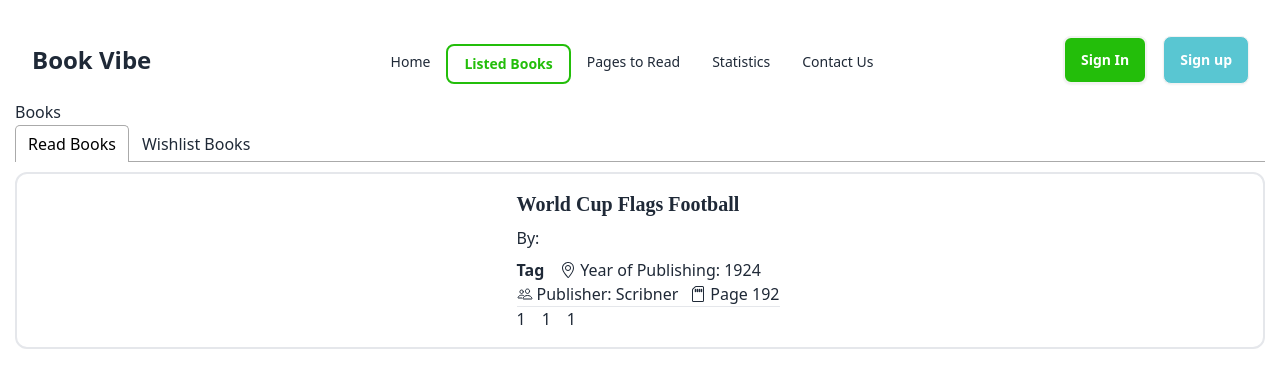
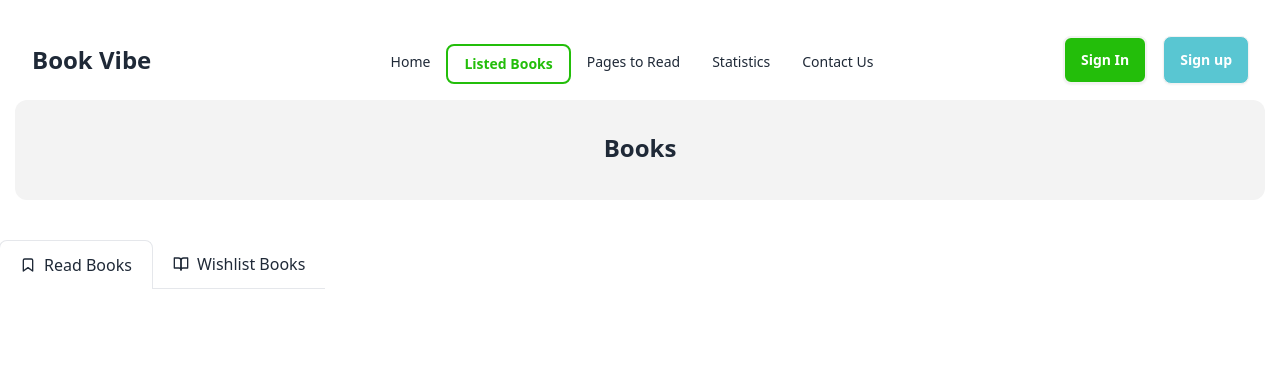
Before and after one commit to nusrat3657/book-review8, a React app: page /books in a window 1280 px wide. Shown: the top 388 px of the page. Built offline with nearby package versions, Linux system fonts and the light colour scheme; the HTML template or start-up script is replaced by a standard one.

Commit message:
added read books section

```diff
--- a/package.json
+++ b/package.json
@@ -20,6 +20,7 @@
     "react-icons": "^5.0.1",
     "react-router-dom": "^6.22.3",
     "react-tabs": "^6.0.2",
+    "react-toastify": "^10.0.5",
     "sort-by": "^1.2.0"
   },
   "devDependencies": {
--- a/src/components/Book/Book.jsx
+++ b/src/components/Book/Book.jsx
@@ -15,7 +15,7 @@ const Book = ({ book }) => {
                 <div className=" mt-4 flex gap-4">
                     {
                         tags.map(tag => (
-                                <p className="bg-[#23BE0A]/5 text-[#23BE0A] px-4 py-2 rounded-full ">{tag}</p>
+                                <p key={tag} className="bg-[#23BE0A]/5 text-[#23BE0A] px-4 py-2 rounded-full ">{tag}</p>
                         ))
                     }
                 </div>
@@ -34,7 +34,7 @@ const Book = ({ book }) => {
 };
 
 Book.propTypes ={
-    name: PropTypes.object.isRequired
+    name: PropTypes.object
 }
 
 export default Book;
--- a/src/components/Details/Details.jsx
+++ b/src/components/Details/Details.jsx
@@ -1,17 +1,31 @@
 import { useLoaderData, useParams } from "react-router-dom";
+import { ToastContainer, toast } from 'react-toastify';
+import 'react-toastify/dist/ReactToastify.css';
+import { saveReadBooks } from "../utility/readLocalStorage";
+
 
 const Details = () => {
     const books = useLoaderData();
     const { id } = useParams()
-    const book = books.find(book => book.id == id);
+    const idInt = parseInt(id)
+    const book = books.find(book => book.id === idInt);
     console.log(book);
+
+    const handleReadBooks = () =>{
+        saveReadBooks(idInt);
+        toast('Book added to read');
+    }
+    const handleWishLists = () =>{
+        toast('Book added to wishlist ')
+    }
+
     return (
 
         // <h3>show details</h3>
 
-        <div className="lg:grid grid-cols-2 gap-10 my-10">
+        <div className="lg:grid grid-cols-2 gap-10 my-10 lg:mx-0 mx-5">
             <div className="bg-[#131313]/5 rounded-xl lg:h-[630px]">
-                <img className="h-[450px] lg:mt-[90px] lg:ml-36" src={book.img} alt="" />
+                <img className="lg:h-[450px] lg:mt-[90px] lg:ml-36 ml-28" src={book.img} alt="" />
             </div>
             <div>
                 <h2 className="playfair text-4xl font-bold">{book.name}</h2>
@@ -24,7 +38,7 @@ const Details = () => {
                     <p className="flex gap-3"><span className="font-bold mt-1">Tag: </span>
                         {
                             book.tags.map(tag => (
-                                <p className="bg-[#23BE0A]/5 text-[#23BE0A] px-4 py-2 rounded-full ">{tag}</p>
+                                <p key={tag} className="bg-[#23BE0A]/5 text-[#23BE0A] px-4 py-2 rounded-full ">{tag}</p>
                             ))
                         }
                     </p>
@@ -47,10 +61,11 @@ const Details = () => {
                     </div>
                 </div>
                 <div>
-                    <button className="btn border-2 bg-none">Read</button>
-                    <button className="btn bg-[#59C6D2] text-white font-bold ml-5">Wishlist</button>
+                    <button onClick={handleReadBooks} className="btn border-2 bg-none">Read</button>
+                    <button onClick={handleWishLists} className="btn bg-[#59C6D2] text-white font-bold ml-5">Wishlist</button>
                 </div>
             </div>
+            <ToastContainer />
         </div>
     );
 };
--- a/src/components/ListedBooks/ListedBooks.jsx
+++ b/src/components/ListedBooks/ListedBooks.jsx
@@ -1,63 +1,56 @@
-import { Tab, Tabs, TabList, TabPanel } from 'react-tabs';
-import 'react-tabs/style/react-tabs.css';
-import { SlLocationPin } from "react-icons/sl";
-import { IoPeopleOutline } from "react-icons/io5";
-import { BsSdCard } from "react-icons/bs";
+import { useEffect, useState } from "react";
+import { Link, Outlet, useLoaderData } from "react-router-dom";
+import { getStoredReadBooks } from "../utility/readLocalStorage";
+import Read from "../Read/Read";
+
+const ListedBooks = () => {
+    const [tabIndex, setTabIndex] = useState(0);
+
+    // const book = useLoaderData();
+    // const [appliedBooks, setAppliedBooks] = useState([]);
+    // const [displayBooks, setDisplayBooks] = useState([]);
+
+    // const books = useLoaderData();
+    // useEffect(() => {
+    //     const storedBookIds = getStoredReadBooks();
+    //     if (books.length > 0) {
+    //         const booksApplied = books.filter(book => storedBookIds.includes(book.id))
+    //         setAppliedBooks(booksApplied);
+    //         setDisplayBooks(booksApplied);
+    //         // console.log(books, storedBookIds, booksApplied);
+    //     }
+    // }, [books])
 
 
-
-const ListedBooks = () => {
     return (
         <div>
-            <div classNameName='bg-[#131313]/5 h-28 rounded-xl my-8'>
-                <h2 classNameName='text-2xl text-center font-bold pt-8'>Books</h2>
+            <div className="bg-[#131313]/5 h-[100px] rounded-xl">
+                <h3 className="text-2xl font-bold text-center pt-8">Books</h3>
             </div>
-            <Tabs>
-                <TabList>
-                    <Tab>Read Books</Tab>
-                    <Tab>Wishlist Books</Tab>
-                </TabList>
+            {/* tabs */}
+            <div className="flex items-center -mx-4 overflow-x-auto overflow-y-hidden sm:justify-start flex-nowrap dark:bg-gray-100 dark:text-gray-800 my-10">
+                <Link
+                    to=''
+                    onClick={() => setTabIndex(0)}
+                    className={`flex items-center flex-shrink-0 px-5 py-3 space-x-2 ${tabIndex === 0 ? 'border border-b-0' : 'border-b'} rounded-t-lg dark:border-gray-600 dark:text-gray-900`}>
+                    <svg xmlns="http://www.w3.org/2000/svg" viewBox="0 0 24 24" fill="none" stroke="currentColor" strokeWidth="2" strokeLinecap="round" strokeLinejoin="round" className="w-4 h-4">
+                        <path d="M19 21l-7-5-7 5V5a2 2 0 0 1 2-2h10a2 2 0 0 1 2 2z"></path>
+                    </svg>
+                    <span>Read Books</span>
 
-                <TabPanel>
-                    <div>
-                        <section>
-                            <div className="hero border-2 rounded-xl">
-                                <div className="hero-content flex-col lg:flex-row">
-                                    <img src="" className="max-w-sm rounded-lg shadow-2xl" />
-                                    <div>
-                                        <h1 className="playfair text-xl font-bold">World Cup Flags Football</h1>
-                                        <p className="py-2">By: </p>
-                                        <div className='lg:flex gap-4'>
-                                            <p className='font-bold'>Tag</p>
-                                            <div className='flex gap-1'>
-                                                <SlLocationPin className='mt-1'></SlLocationPin><span>Year of Publishing: 1924</span>
-                                            </div>
-                                        </div>
-                                        <div className="lg:flex gap-3">
-                                            <div className='flex gap-1'>
-                                                <IoPeopleOutline className='mt-1'></IoPeopleOutline><span>Publisher: Scribner</span>
-                                            </div>
-                                            <div className='flex gap-1'>
-                                                <BsSdCard className='mt-1'></BsSdCard><span>Page 192</span>
-                                            </div>
-                                        </div>
-                                        <hr />
-                                        <div className='flex gap-4'>
-                                            <button>1</button>
-                                            <button>1</button>
-                                            <button>1</button>
-                                        </div>
-                                    </div>
-
-                                </div>
-                            </div>
-                        </section>
-                    </div>
-                </TabPanel>
-                <TabPanel>
-                    <h2>Any content 2</h2>
-                </TabPanel>
-            </Tabs>
+                </Link>
+                <Link
+                    to={`wish`}
+                    onClick={() => setTabIndex(1)}
+                    className={`flex items-center flex-shrink-0 px-5 py-3 space-x-2 ${tabIndex === 1 ? 'border border-b-0' : 'border-b'} rounded-t-lg dark:border-gray-600 dark:text-gray-900`}>
+                    <svg xmlns="http://www.w3.org/2000/svg" viewBox="0 0 24 24" fill="none" stroke="currentColor" strokeWidth="2" strokeLinecap="round" strokeLinejoin="round" className="w-4 h-4">
+                        <path d="M2 3h6a4 4 0 0 1 4 4v14a3 3 0 0 0-3-3H2z"></path>
+                        <path d="M22 3h-6a4 4 0 0 0-4 4v14a3 3 0 0 1 3-3h7z"></path>
+                    </svg>
+                    <span>Wishlist Books</span>
+                </Link>
+            </div>
+            <Outlet></Outlet>
         </div>
     );
 };
--- /dev/null
+++ b/src/components/Read/Read.jsx
@@ -0,0 +1,73 @@
+import { SlLocationPin } from "react-icons/sl";
+import { IoPeopleOutline } from "react-icons/io5";
+import { BsSdCard } from "react-icons/bs";
+import { useLoaderData } from "react-router-dom";
+import { useEffect, useState } from "react";
+import { getStoredReadBooks } from "../utility/readLocalStorage";
+
+const Read = () => {
+    // const book = useLoaderData();
+    const [appliedBooks, setAppliedBooks] = useState([]);
+    const [displayBooks, setDisplayBooks] = useState([]);
+
+    const books = useLoaderData();
+    useEffect(() => {
+        const storedBookIds = getStoredReadBooks();
+        if (books.length > 0) {
+            const booksApplied = books.filter(book => storedBookIds.includes(book.id))
+            setAppliedBooks(booksApplied);
+            setDisplayBooks(booksApplied);
+            // console.log(books, storedBookIds, booksApplied);
+        }
+    }, [books])
+    return (
+        <div>
+            {
+                appliedBooks.map(book => <section key={book.id}>
+                    <div className="hero border-2 rounded-xl justify-start mb-5">
+                        <div className="hero-content flex-col lg:flex-row gap-12">
+                            <div className="lg:w-[350px] lg:h-[270px] bg-[#131313]/5 rounded-xl p-6 pl-20">
+                                <img src={book.img} className="max-w-sm rounded-lg shadow-2xl pt-4" />
+                            </div>
+                            <div className="w-full">
+                                <h1 className="playfair text-xl font-bold">{book.name}</h1>
+                                <p className="py-2">By: {book.author}</p>
+                                <div className='lg:flex gap-4'>
+                                    <div className=" my-4">
+                                        <p className="flex gap-3"><span className="font-bold mt-1">Tag: </span>
+                                            {
+                                                book.tags.map(tag => (
+                                                    <p key={tag.id} className="bg-[#23BE0A]/5 text-[#23BE0A] px-4 py-2 rounded-full ">{tag}</p>
+                                                ))
+                                            }
+                                        </p>
+                                    </div>
+                                    <div className='flex gap-1 mt-6'>
+                                        <SlLocationPin className='mt-1'></SlLocationPin><span>Year of Publishing: {book.yearOfPublishing}</span>
+                                    </div>
+                                </div>
+                                <div className="lg:flex gap-5">
+                                    <div className='flex gap-1'>
+                                        <IoPeopleOutline className='mt-1'></IoPeopleOutline><span>Publisher: {book.publisher}</span>
+                                    </div>
+                                    <div className='flex gap-1'>
+                                        <BsSdCard className='mt-1'></BsSdCard><span>Page {book.totalPages}</span>
+                                    </div>
+                                </div>
+                                <hr className="my-5" />
+                                <div className='flex gap-4'>
+                                    <a className="bg-[#328EFF]/15 text-[#328EFF] rounded-full px-4 pt-3">Category: {book.category}</a>
+                                    <a className="bg-[#FFAC33]/15 text-[#FFAC33] rounded-full px-4 pt-3">Rating: {book.rating}</a>
+                                    <button className="bg-[#23BE0A] rounded-full px-4 py-2 text-white btn">View Details</button>
+                                </div>
+                            </div>
+
+                        </div>
+                    </div>
+                </section>)
+            }
+        </div>
+    );
+};
+
+export default Read;
--- /dev/null
+++ b/src/components/utility/readLocalStorage.js
@@ -0,0 +1,19 @@
+const getStoredReadBooks = () =>{
+    const storedReadBooks = localStorage.getItem('read-books');
+    if (storedReadBooks) {
+        return JSON.parse(storedReadBooks);
+    }
+    return [];
+}
+
+
+const saveReadBooks = id => {
+    const storedReadBooks = getStoredReadBooks();
+    const exists = storedReadBooks.find(bookId => bookId === id)
+    if (!exists) {
+        storedReadBooks.push(id);
+        localStorage.setItem('read-books', JSON.stringify(storedReadBooks))
+    }
+}
+
+export { getStoredReadBooks, saveReadBooks }
```
Also changed, not shown: src/components/Wish/Wish.jsx (added, +72 -0 lines), src/components/utility/wishLocalStorage.js (added, +19 -0 lines), src/main.jsx (+16 -1 lines), 1 other file (tests, documents, lock files or other folders).
